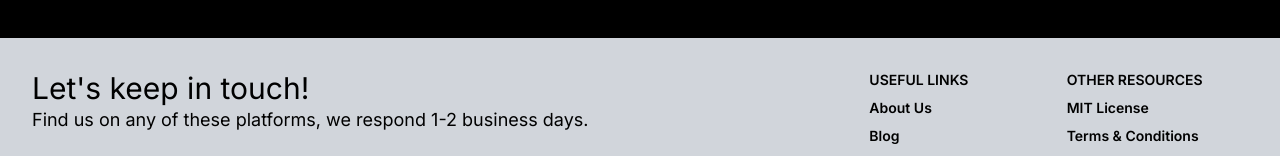
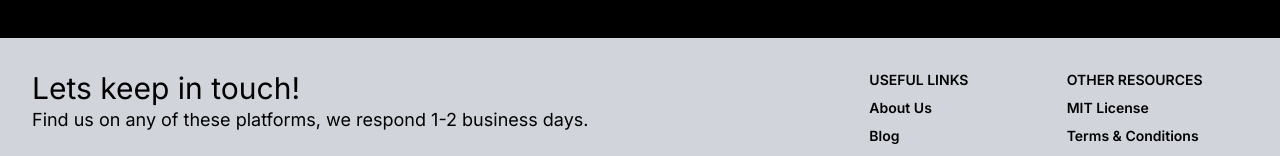
Before and after one commit to rohitkumar0134/thefilmstudio, a Next.js app: page / in a window 1280 px wide. Shown: the part 1844-2000 px from the top of the page. Built offline with nearby package versions, Linux system fonts and the light colour scheme.

Commit message:
added footer

```diff
--- a/app/components/Footer.js
+++ b/app/components/Footer.js
@@ -7,7 +7,7 @@ function Footer() {
                 <div className="container mx-auto px-4">
                     <div className="flex flex-wrap text-left lg:text-left">
                         <div className="w-full lg:w-6/12 px-4">
-                            <h4 className="text-3xl fonat-semibold text-blueGray-700">Let's keep in touch!</h4>
+                            <h4 className="text-3xl fonat-semibold text-blueGray-700">Lets keep in touch!</h4>
                             <h5 className="text-lg mt-0 mb-2 text-blueGray-600">
                                 Find us on any of these platforms, we respond 1-2 business days.
                             </h5>
```
